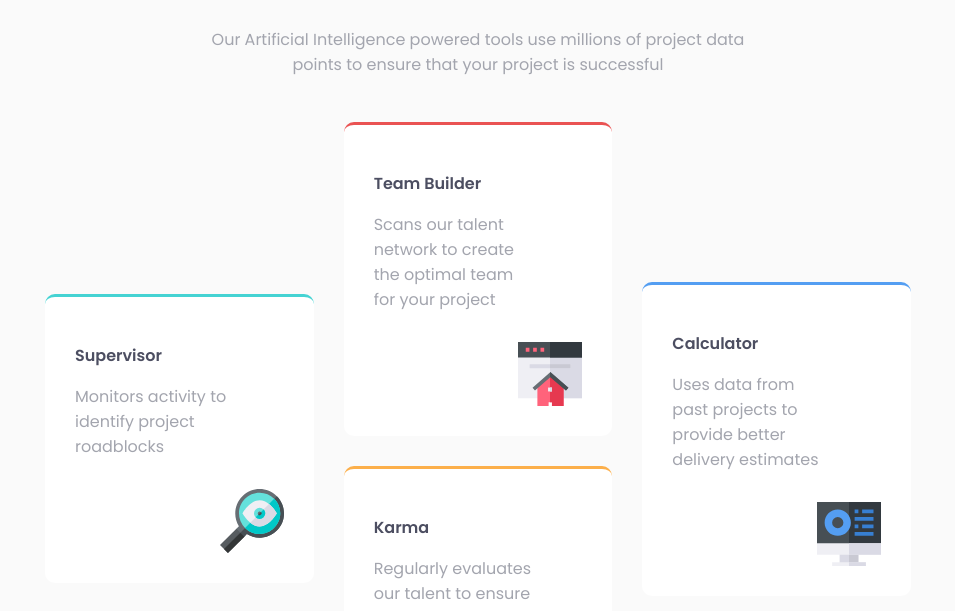
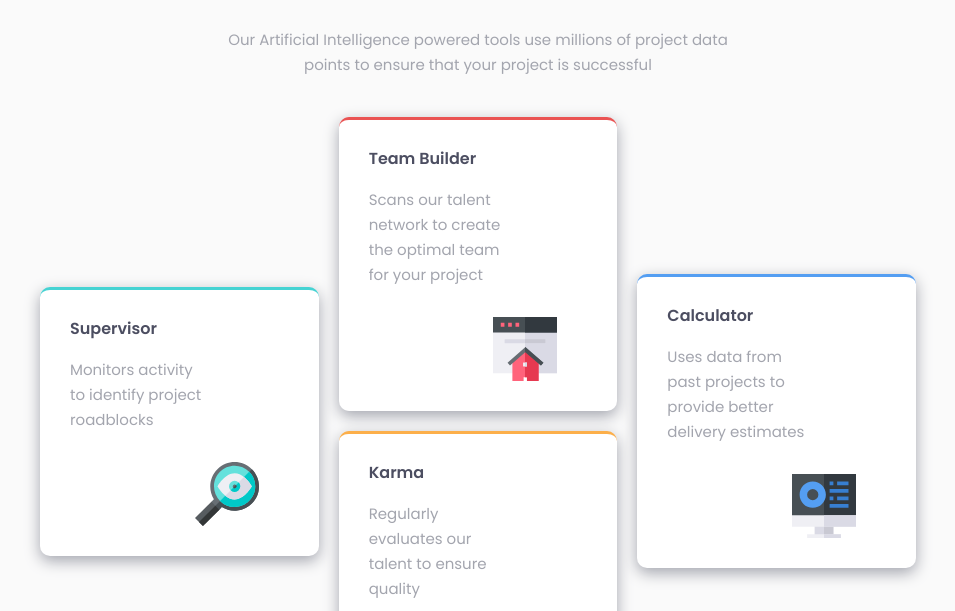
Before and after one commit to hbmendes/four-card-mentor, a plain HTML site: page index.html in a window 1280 px wide. Shown: the part 189-800 px from the top of the page, without its empty margins (162-1117 px from the left). Drawn offline with Linux system fonts and the light colour scheme.

Commit message:
add Box-Shadow

```diff
--- a/style.css
+++ b/style.css
@@ -31,10 +31,11 @@ body{
     justify-content: center;
 }
 .card{
-    margin: 15px;
+    margin: 10px;
     border-radius: 10px;
     background-color: white;
-    padding: 30px;
+    padding: 10px 60px 30px 30px;
+    box-shadow: 0px 5px 15px var(--grayishBlue);
 }
 .border-cyan{
     border-top: 3px solid var(--cyan);
@@ -70,12 +71,12 @@ body{
     margin: 30px 0;
     line-height: 25px;
     white-space: pre-line;
-    color: var(--grayishBlue);
+    color: var(--grayishBlue);font-size: 15px;
 }
 .card>.description{
     text-align: left;
     margin-top: 0;
-    margin-right: 50px;
+    margin-right: 50px;font-size: 15px;
 }
 .title-card{
     font-weight: 600;
```
